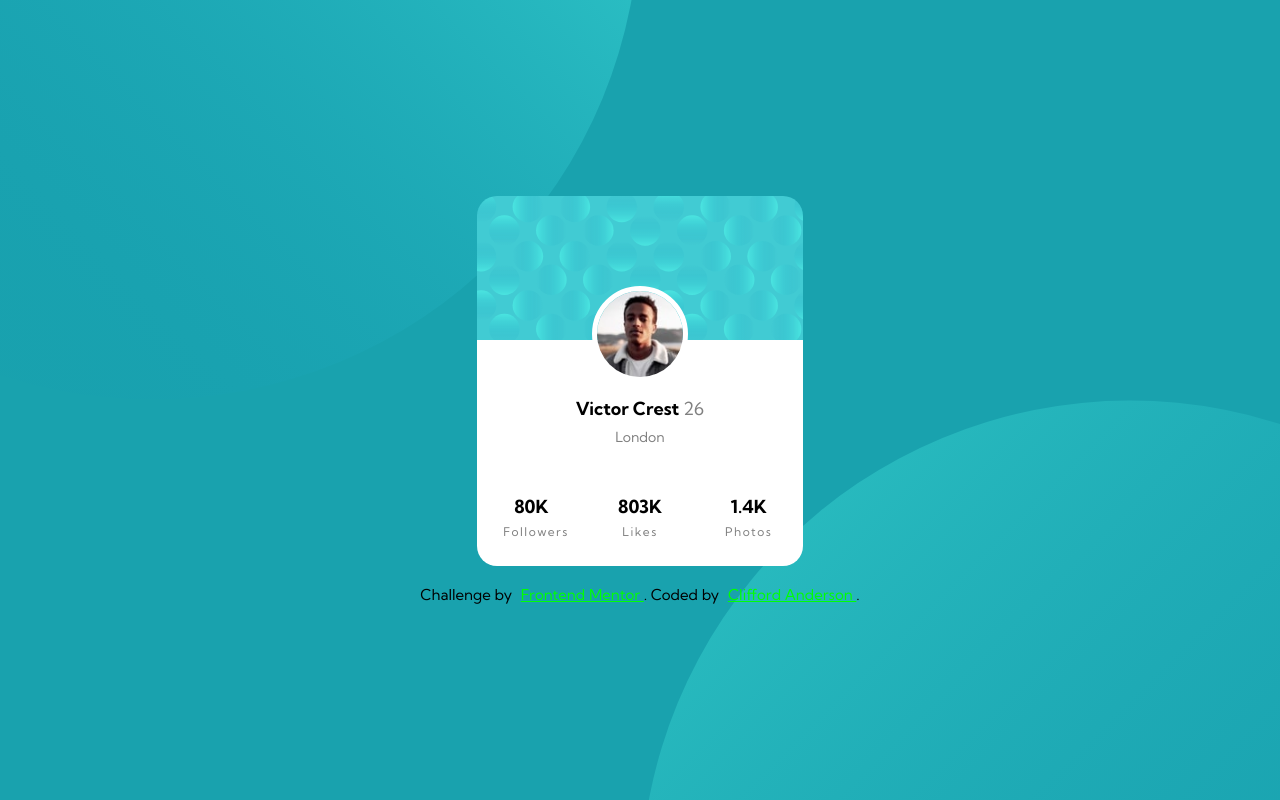
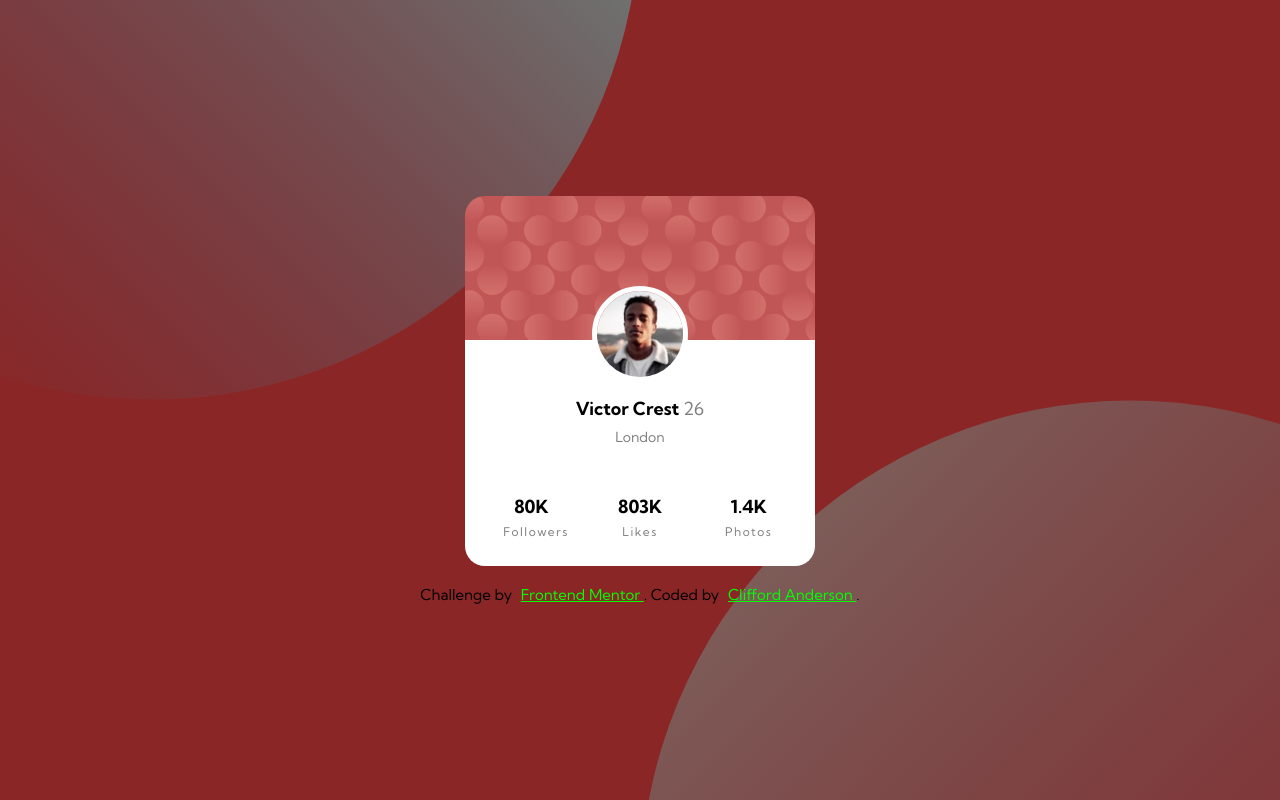
Before and after one commit to cdanderson76/profileCardComponent, a plain HTML site: page index.html in a window 1280 px wide. Drawn offline with Linux system fonts and the light colour scheme.

Commit message:
added another svg file that is a different color so that I could implement a color change at a responsive point

```diff
--- a/styles.css
+++ b/styles.css
@@ -23,23 +23,24 @@ img {
     background-repeat: no-repeat;
     background-position: right 50vw bottom 50vh, top 50vh left 50vw;
     font-family: "Kumbh Sans", sans-serif;
+    transition-duration: 1s;
 }
 
 /* CARD CONTAINER */
 
 .card-container {
-    width: 20.375rem;
+    min-width: 324px;
     height: 23.375rem;
     position: relative;
-    margin: 0 2px 0 2px;
 }
 
 .card-bg-image {
-    width: 20.375rem;
+    width: 100%;
     height: 9rem;
     background-image: url(./images/bg-pattern-card.svg);
     background-size: cover;
     border-radius: 20px 20px 0 0;
+    transition-duration: 1s;
 }
 
 .card-info {
@@ -134,9 +135,27 @@ li span {
     animation-iteration-count: infinite;
 }
 
-@media ( min-width: ) {
+/* MEDIA QUERY */
 
+@media ( min-width: 768px) {
+    .canvas {
+        transition-duration: 1s;
+        background-color: rgb(139, 38, 38);
+    }
+
+    .card-container {
+        width: 43%;
+        max-width: 350px;
+    }
+
+    div .card-bg-image {
+        transition-duration: 1s;
+        background-color: #8b2626;
+        background-image: url(./images/bg-pattern-card-red.svg);
+    }
 }
+
+/* SIGNATURE ANIMATION */
 
 @keyframes smoothFill {
   00%,0%{
```
Also changed, not shown: images/bg-pattern-card-red.svg (added).
